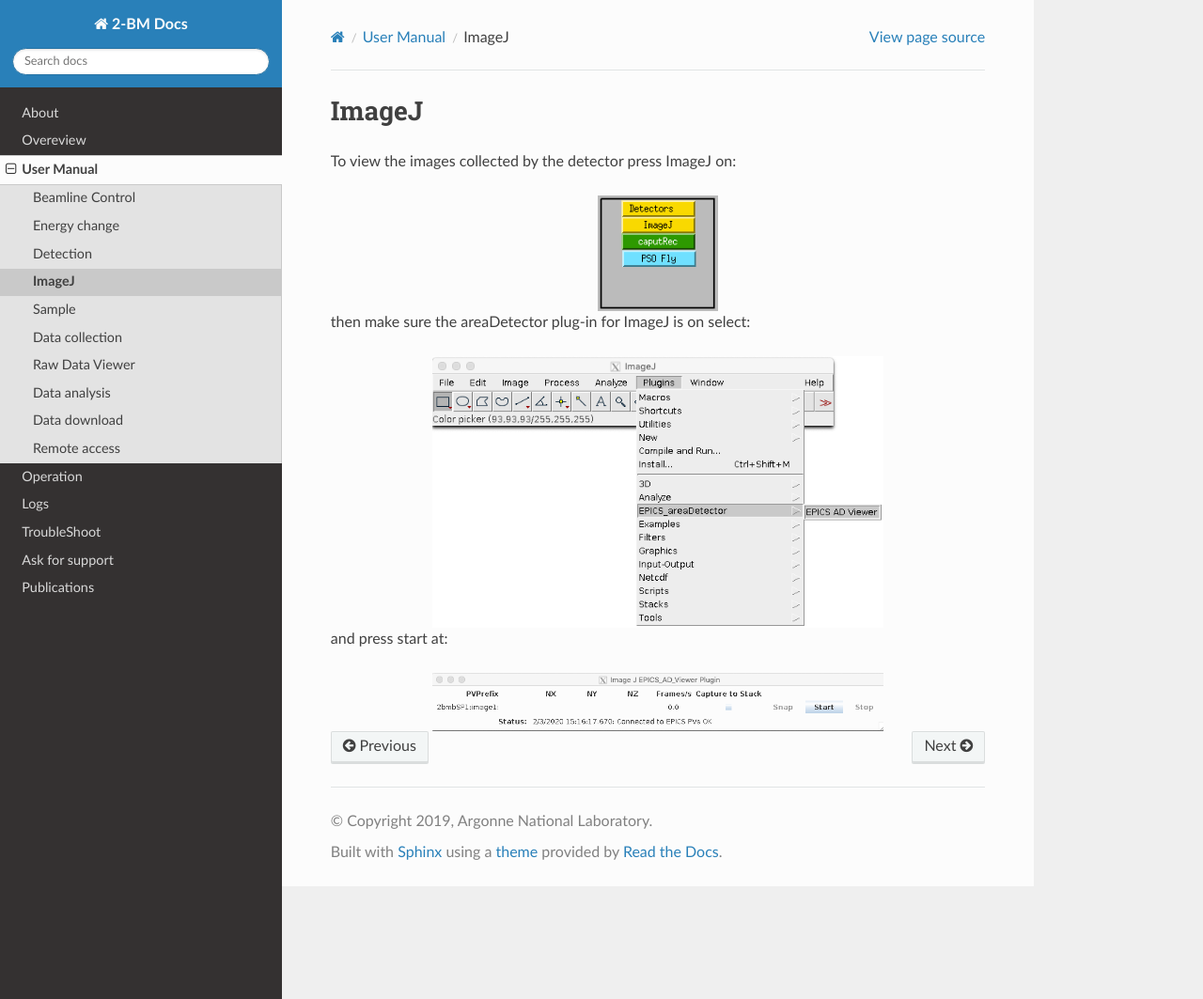
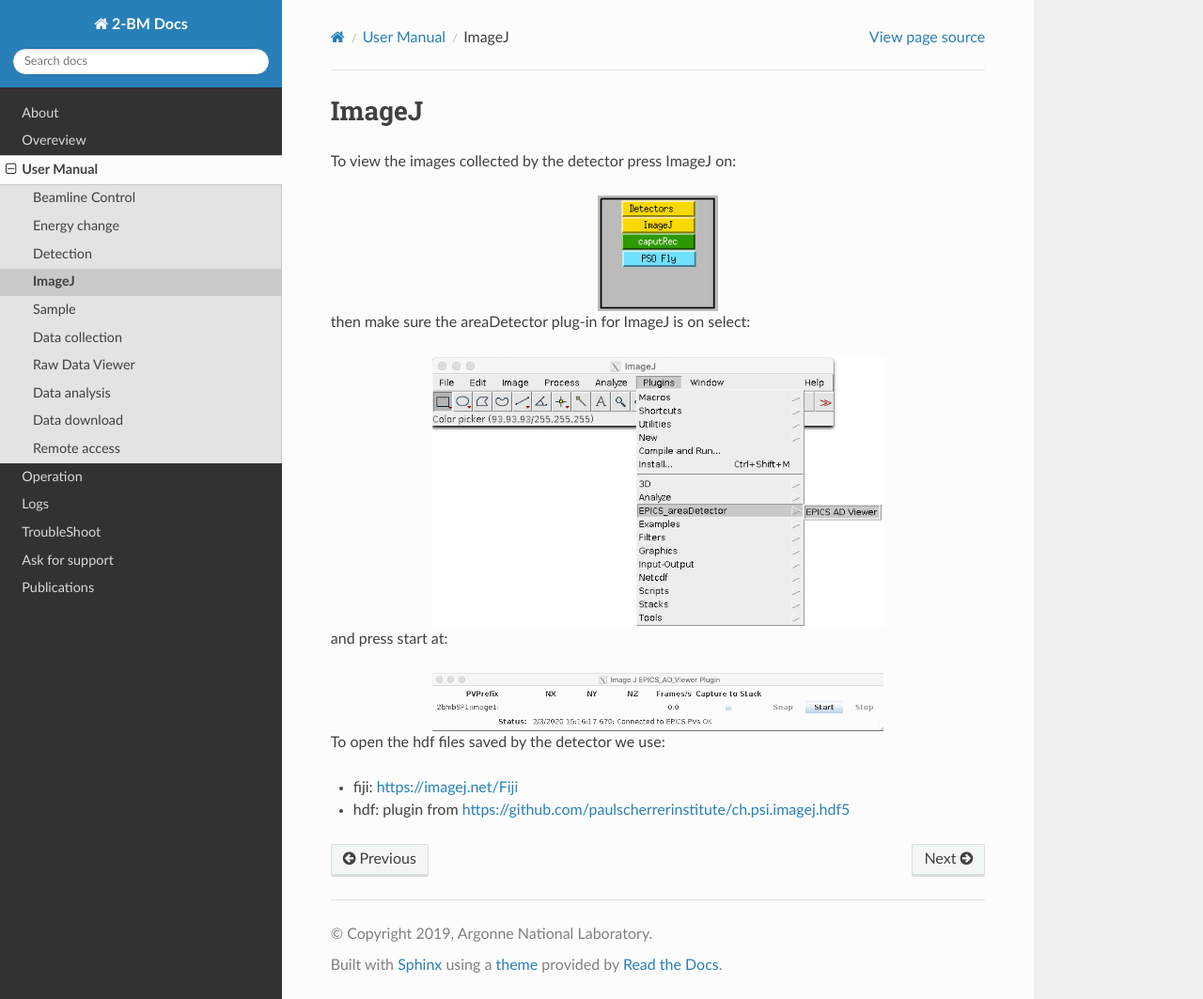
Before and after one commit to xray-imaging/2bm-docs, a Sphinx documentation site: the page built from docs/source/user/item_003.rst, in a window 1280 px wide and 1063 px high. Shown: the whole window at 94% size. Built offline with Sphinx 7.4.7 and the Read the Docs theme 2.0.0, drawn with Linux system fonts in a browser that asks for light colours; the version number could not be read and is left out.

Commit message:
Update item_003.rst

```diff
--- a/docs/source/user/item_003.rst
+++ b/docs/source/user/item_003.rst
@@ -21,3 +21,9 @@
    :width: 480px
    :align: center
    :alt: tomo_user
+
+
+To open the hdf files saved by the detector we use:
+
+- fiji: https://imagej.net/Fiji
+- hdf: plugin from https://github.com/paulscherrerinstitute/ch.psi.imagej.hdf5
```
